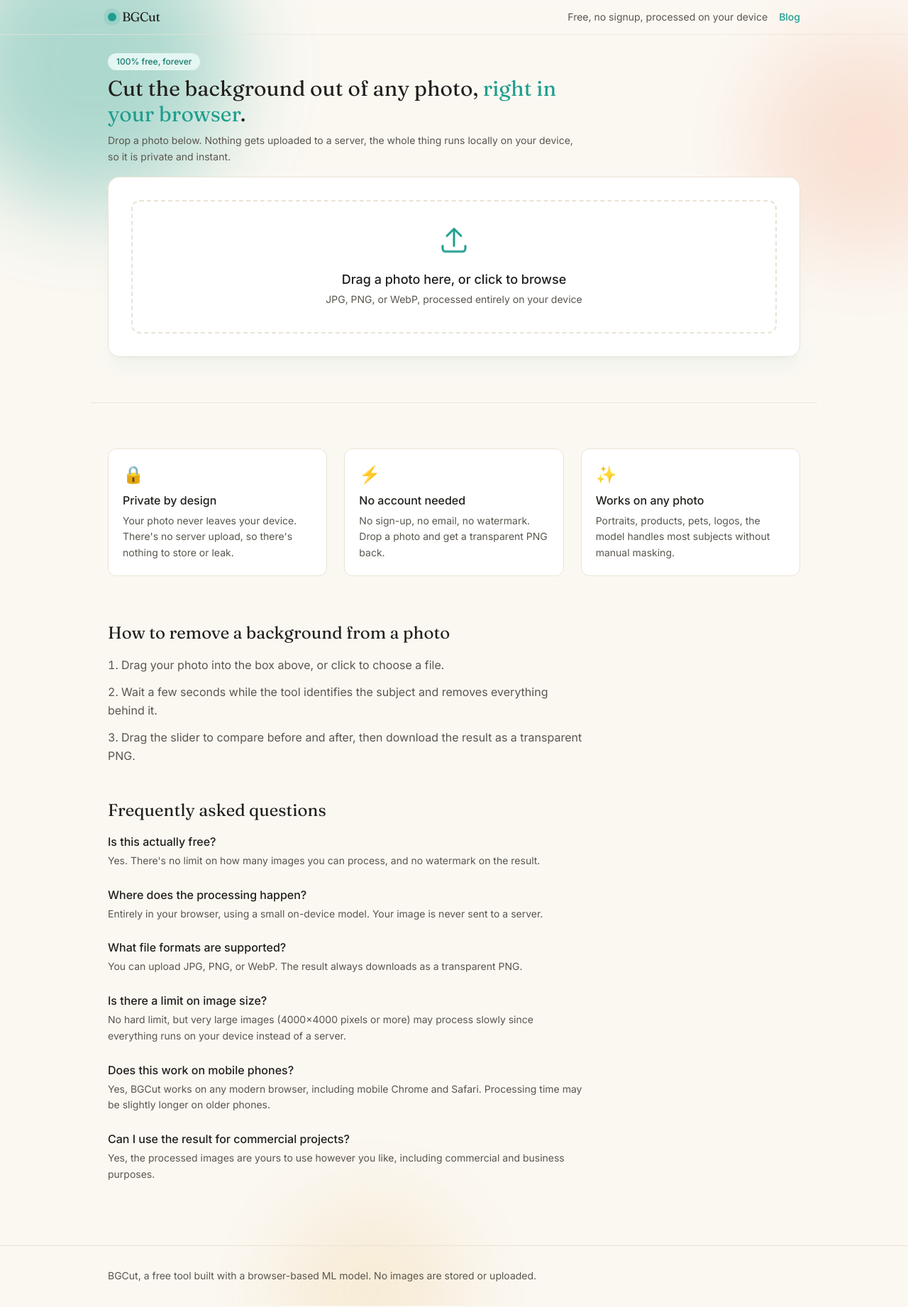
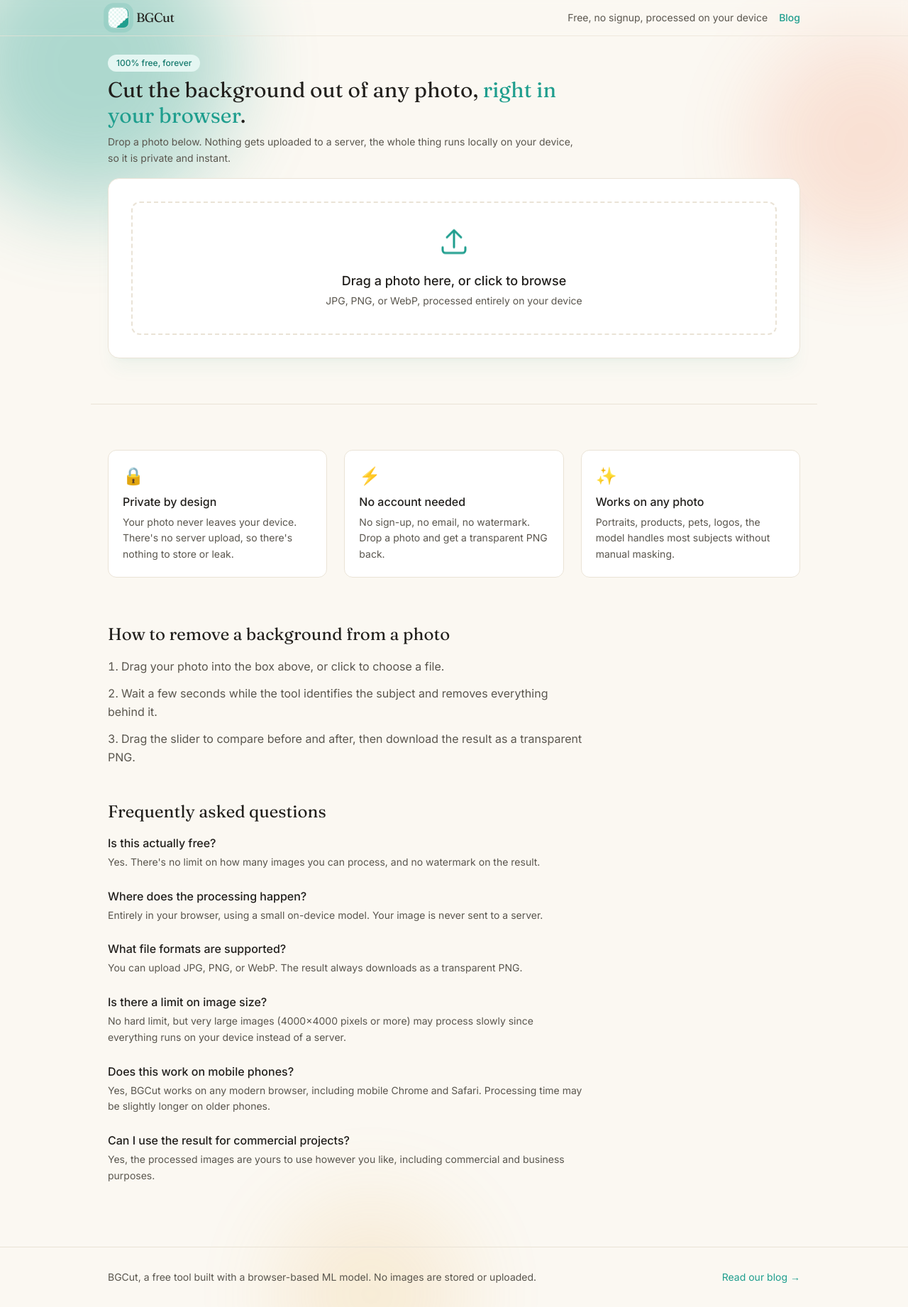
Before and after one commit to Aqib1012/bg-remover, a Next.js app: page / in a window 1280 px wide. Shown: the whole page at 71% size. Built offline with nearby package versions, Linux system fonts and the light colour scheme.

Commit message:
Integrate Logo component and enhance footer layout
Added Logo component to the navigation header and updated footer layout for better responsiveness.

```diff
--- a/app/page.tsx
+++ b/app/page.tsx
@@ -3,6 +3,7 @@
 import { useCallback, useRef, useState } from "react";
 import Link from "next/link";
 import NativeBanner from "./NativeBanner";
+import Logo from "./Logo";
 
 type Status = "idle" | "loading-model" | "processing" | "done" | "error";
 
@@ -95,11 +96,13 @@
       </div>
 
       <div className="relative z-10">
-               {/* Nav */}
+        {/* Nav */}
         <header className="border-b border-border/70 backdrop-blur-sm">
           <div className="max-w-5xl mx-auto px-6 py-2.5 flex items-center justify-between">
-            <div className="flex items-center gap-2">
-              <span className="w-3 h-3 rounded-full bg-teal pulse-ring" />
+            <div className="flex items-center gap-2.5">
+              <div className="pulse-ring rounded-lg">
+                <Logo />
+              </div>
               <span className="font-display text-lg tracking-tight text-ink">
                 BGCut
               </span>
@@ -365,9 +368,17 @@
         <div className="max-w-5xl mx-auto px-6 pb-6" id="ad-slot-bottom" />
 
         <footer className="border-t border-border py-8">
-          <div className="max-w-5xl mx-auto px-6 text-sm text-inkSoft">
-            BGCut, a free tool built with a browser-based ML model. No images
-            are stored or uploaded.
+          <div className="max-w-5xl mx-auto px-6 flex flex-col sm:flex-row items-start sm:items-center justify-between gap-3 text-sm text-inkSoft">
+            <p>
+              BGCut, a free tool built with a browser-based ML model. No
+              images are stored or uploaded.
+            </p>
+            <Link
+              href="/blog"
+              className="text-teal hover:underline whitespace-nowrap"
+            >
+              Read our blog →
+            </Link>
           </div>
         </footer>
       </div>
```
